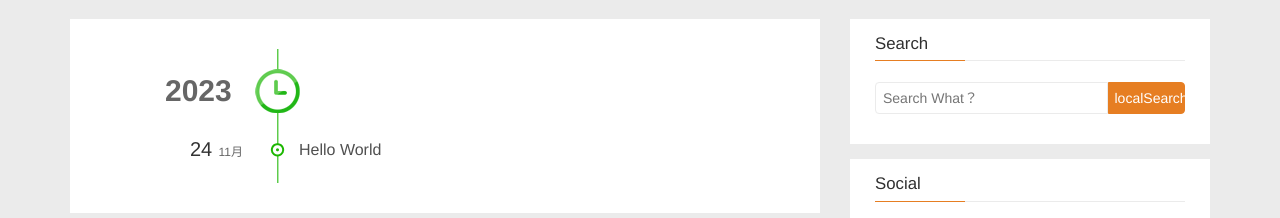
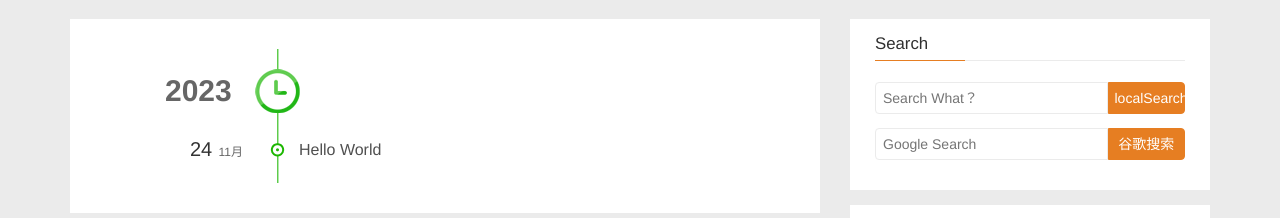
Before and after one commit to OnaHuang/OnaHuang.github.io, a plain HTML site: page archives/2023/11/index.html in a window 1280 px wide. Shown: the part 241-459 px from the top of the page. Drawn offline with Linux system fonts and the light colour scheme; some packages are replaced by stand-ins of ours; a script that the page names is missing.

Commit message:
Site updated: 2023-11-25 19:12:16

```diff
--- a/archives/2023/11/index.html
+++ b/archives/2023/11/index.html
@@ -181,6 +181,8 @@
                 localSearch</button>
 
 
+            <form action="//google.com/search" method="get" accept-charset="UTF-8" class="search-form"><input type="search" name="q" class="search-form-input" placeholder="Google Search"><button type="submit" class="search-form-submit">谷歌搜索</button><input type="hidden" name="sitesearch" value="https://OnaHuang.github.io"></form>
+
         </div>
         <div id="result-wrap" class="hide">
             <div id="search-result"></div>
```
Also changed, not shown: archives/2023/index.html (+2 -0 lines), archives/index.html (+2 -0 lines), index.html (+2 -0 lines).
